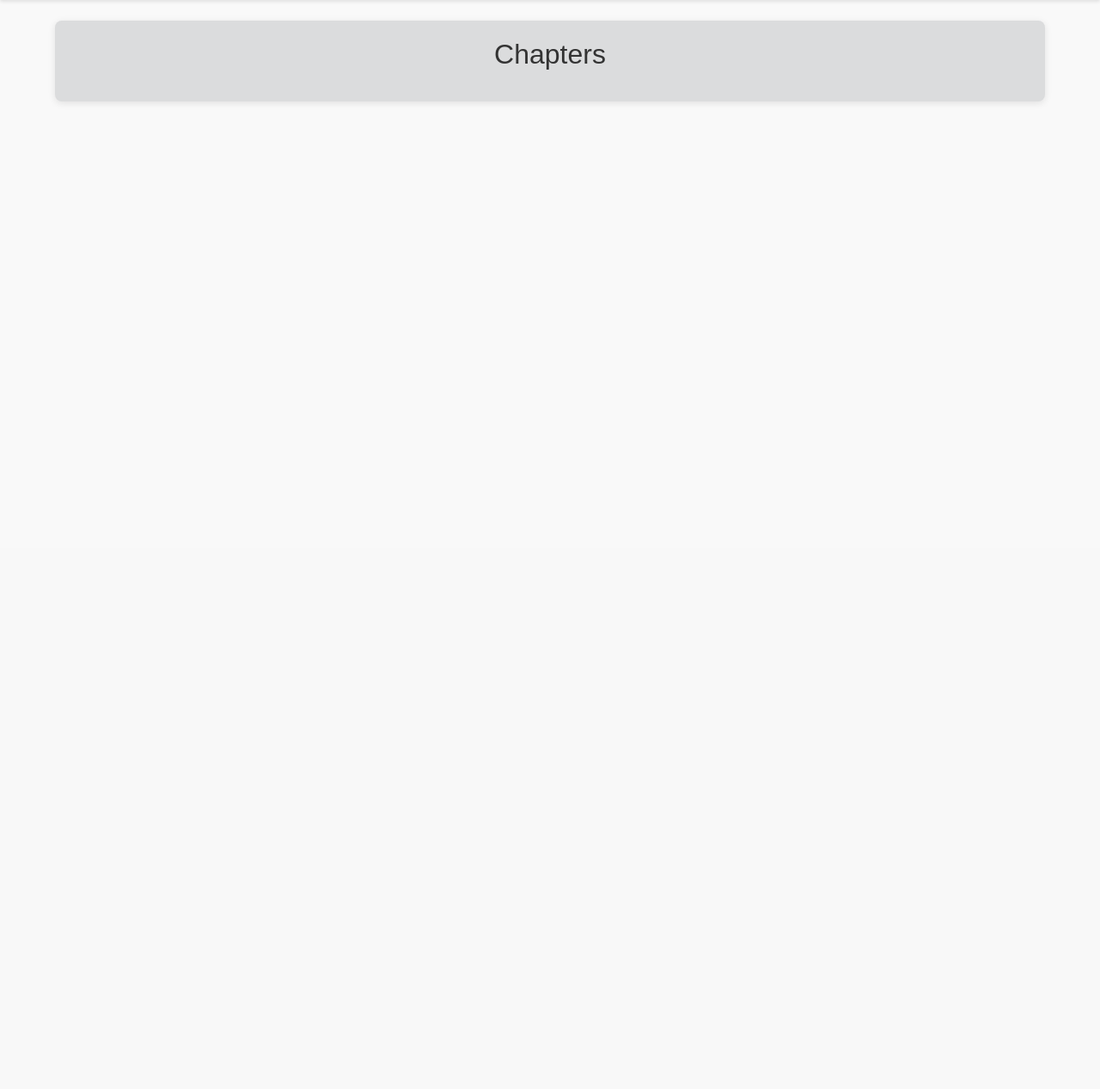
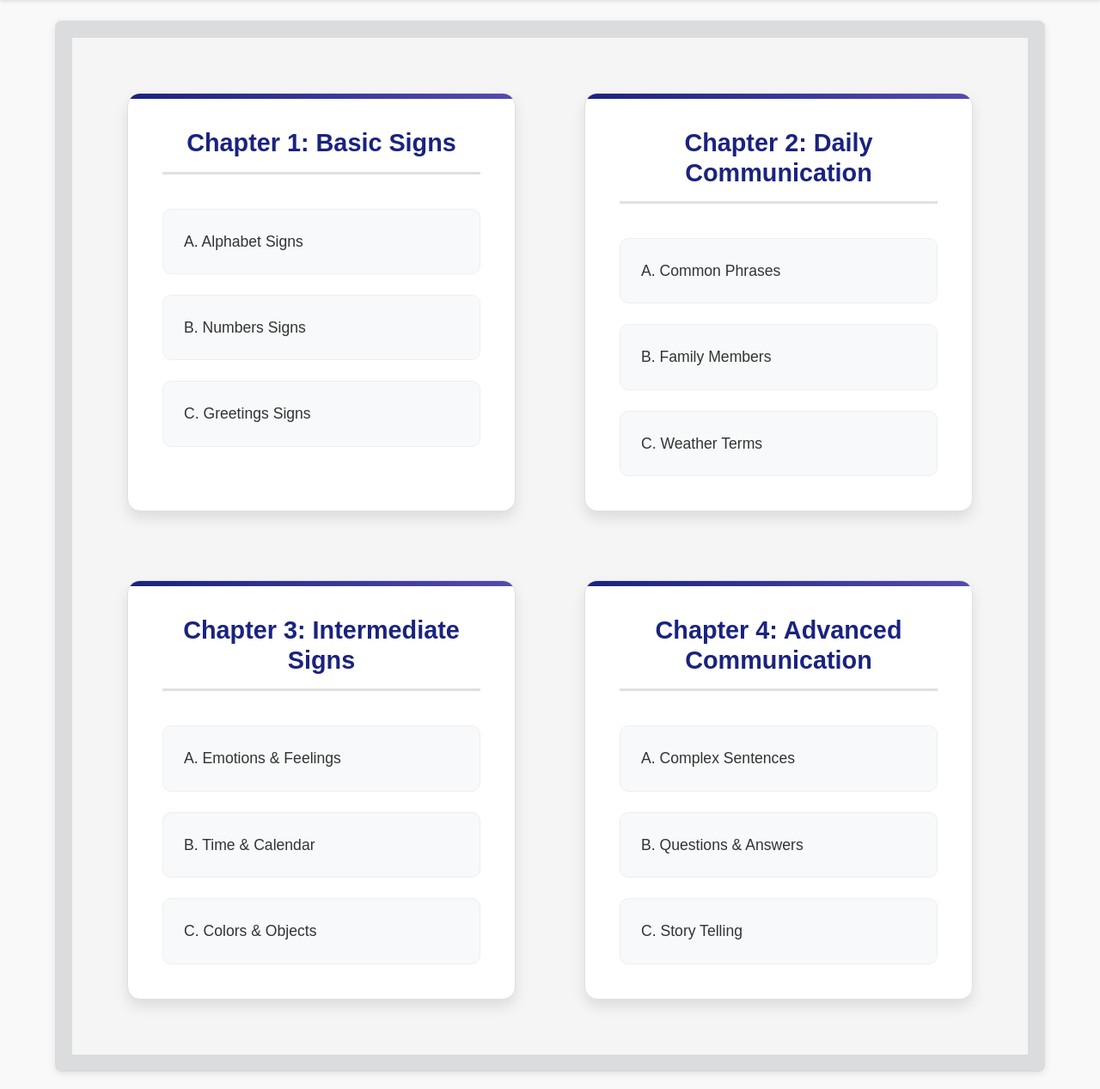
Before and after one commit to nawafalhu/Bayan, a Django app: page / in a window 1280 px wide. Shown: the part 162-1429 px from the top of the page at 86% size. Before the commit the page ends 282 px from the top, so only its background shows below. Run offline with Django 5.2, Linux system fonts and the light colour scheme; a user stored in the database is signed in.

Commit message:
adding chapters and quiz

```diff
--- a/BayanProject/main/static/main/styles.css
+++ b/BayanProject/main/static/main/styles.css
@@ -317,3 +317,108 @@ footer {
     border-radius: 4px;
     font-size: 1rem;
 }
+
+/* Chapter Cards Styling */
+.chapters-container {
+    display: grid;
+    grid-template-columns: repeat(2, 1fr);
+    gap: 3rem;
+    padding: 3rem;
+    max-width: 1400px;
+    margin: 0 auto;
+    background-color: #f5f5f5;
+}
+
+.chapter-card {
+    background-color: white;
+    border-radius: 15px;
+    padding: 2.5rem;
+    box-shadow: 0 8px 16px rgba(0, 0, 0, 0.1);
+    transition: transform 0.3s ease, box-shadow 0.3s ease;
+    border: 1px solid #e0e0e0;
+    position: relative;
+    overflow: hidden;
+    margin: 1rem;
+}
+
+.chapter-card::before {
+    content: '';
+    position: absolute;
+    top: 0;
+    left: 0;
+    right: 0;
+    height: 6px;
+    background: linear-gradient(to right, #1a237e, #534bae);
+}
+
+.chapter-card:hover {
+    transform: translateY(-8px);
+    box-shadow: 0 12px 24px rgba(0, 0, 0, 0.15);
+}
+
+.chapter-title {
+    color: #1a237e;
+    font-size: 1.8rem;
+    margin-bottom: 2.5rem;
+    padding-bottom: 1rem;
+    border-bottom: 3px solid #e0e0e0;
+    font-weight: bold;
+    text-align: center;
+}
+
+.lessons-list {
+    display: flex;
+    flex-direction: column;
+    gap: 1.5rem;
+}
+
+.lesson-link {
+    text-decoration: none;
+    color: inherit;
+}
+
+.lesson-item {
+    background-color: #f8f9fa;
+    padding: 1.5rem;
+    border-radius: 10px;
+    color: #333;
+    transition: all 0.3s ease;
+    border: 1px solid #eee;
+    font-size: 1.1rem;
+}
+
+.lesson-item:hover {
+    background-color: #1a237e;
+    color: white;
+    transform: translateX(10px);
+    border-color: #1a237e;
+    box-shadow: 0 4px 8px rgba(0, 0, 0, 0.1);
+}
+
+/* Responsive adjustments */
+@media (max-width: 1200px) {
+    .chapters-container {
+        grid-template-columns: 1fr;
+        padding: 2rem;
+    }
+
+    .chapter-card {
+        max-width: 800px;
+        margin: 1rem auto;
+    }
+}
+
+@media (max-width: 576px) {
+    .chapters-container {
+        padding: 1rem;
+    }
+
+    .chapter-card {
+        padding: 1.5rem;
+        margin: 0.5rem;
+    }
+
+    .chapter-title {
+        font-size: 1.5rem;
+    }
+}
--- a/BayanProject/main/templates/main/home.html
+++ b/BayanProject/main/templates/main/home.html
@@ -1,10 +1,69 @@
 {% extends 'main/base.html' %}
 
 {% block content %}
-<h1>Chapters</h1>
-<ul>
-    {% for chapter in chapters %}
-        <li>{{ chapter.name }}: {{ chapter.description }}</li>
-    {% endfor %}
-</ul>
+<div class="chapters-container">
+    <!-- Chapter 1 -->
+    <div class="chapter-card">
+        <h2 class="chapter-title">Chapter 1: Basic Signs</h2>
+        <div class="lessons-list">
+            <a href="{% url 'lesson' chapter=1 lesson=1 %}" class="lesson-link">
+                <div class="lesson-item">A. Alphabet Signs</div>
+            </a>
+            <a href="{% url 'lesson' chapter=1 lesson=2 %}" class="lesson-link">
+                <div class="lesson-item">B. Numbers Signs</div>
+            </a>
+            <a href="{% url 'lesson' chapter=1 lesson=3 %}" class="lesson-link">
+                <div class="lesson-item">C. Greetings Signs</div>
+            </a>
+        </div>
+    </div>
+
+    <!-- Chapter 2 -->
+    <div class="chapter-card">
+        <h2 class="chapter-title">Chapter 2: Daily Communication</h2>
+        <div class="lessons-list">
+            <a href="{% url 'lesson' chapter=2 lesson=1 %}" class="lesson-link">
+                <div class="lesson-item">A. Common Phrases</div>
+            </a>
+            <a href="{% url 'lesson' chapter=2 lesson=2 %}" class="lesson-link">
+                <div class="lesson-item">B. Family Members</div>
+            </a>
+            <a href="{% url 'lesson' chapter=2 lesson=3 %}" class="lesson-link">
+                <div class="lesson-item">C. Weather Terms</div>
+            </a>
+        </div>
+    </div>
+
+    <!-- Chapter 3 -->
+    <div class="chapter-card">
+        <h2 class="chapter-title">Chapter 3: Intermediate Signs</h2>
+        <div class="lessons-list">
+            <a href="{% url 'lesson' chapter=3 lesson=1 %}" class="lesson-link">
+                <div class="lesson-item">A. Emotions & Feelings</div>
+            </a>
+            <a href="{% url 'lesson' chapter=3 lesson=2 %}" class="lesson-link">
+                <div class="lesson-item">B. Time & Calendar</div>
+            </a>
+            <a href="{% url 'lesson' chapter=3 lesson=3 %}" class="lesson-link">
+                <div class="lesson-item">C. Colors & Objects</div>
+            </a>
+        </div>
+    </div>
+
+    <!-- Chapter 4 -->
+    <div class="chapter-card">
+        <h2 class="chapter-title">Chapter 4: Advanced Communication</h2>
+        <div class="lessons-list">
+            <a href="{% url 'lesson' chapter=4 lesson=1 %}" class="lesson-link">
+                <div class="lesson-item">A. Complex Sentences</div>
+            </a>
+            <a href="{% url 'lesson' chapter=4 lesson=2 %}" class="lesson-link">
+                <div class="lesson-item">B. Questions & Answers</div>
+            </a>
+            <a href="{% url 'lesson' chapter=4 lesson=3 %}" class="lesson-link">
+                <div class="lesson-item">C. Story Telling</div>
+            </a>
+        </div>
+    </div>
+</div>
 {% endblock %}
--- a/BayanProject/main/urls.py
+++ b/BayanProject/main/urls.py
@@ -11,4 +11,5 @@ urlpatterns = [
     path('login/', auth_views.LoginView.as_view(template_name='main/login.html'), name='login'),
     path('logout/', LogoutView.as_view(), name='logout'),
     path('signup/', views.signup, name='signup'),  # Add a signup view (optional)
+    path('lesson/<int:chapter>/<int:lesson>/', views.lesson_view, name='lesson'),
 ]
--- a/BayanProject/main/views.py
+++ b/BayanProject/main/views.py
@@ -35,3 +35,10 @@ def signup(request):
     else:
         form = CustomUserCreationForm()
     return render(request, 'main/signup.html', {'form': form})
+
+def lesson_view(request, chapter, lesson):
+    # You can customize this view to show different content based on chapter and lesson numbers
+    return render(request, 'main/lesson.html', {
+        'chapter': chapter,
+        'lesson': lesson
+    })
```
Also changed, not shown: BayanProject/db.sqlite3.
